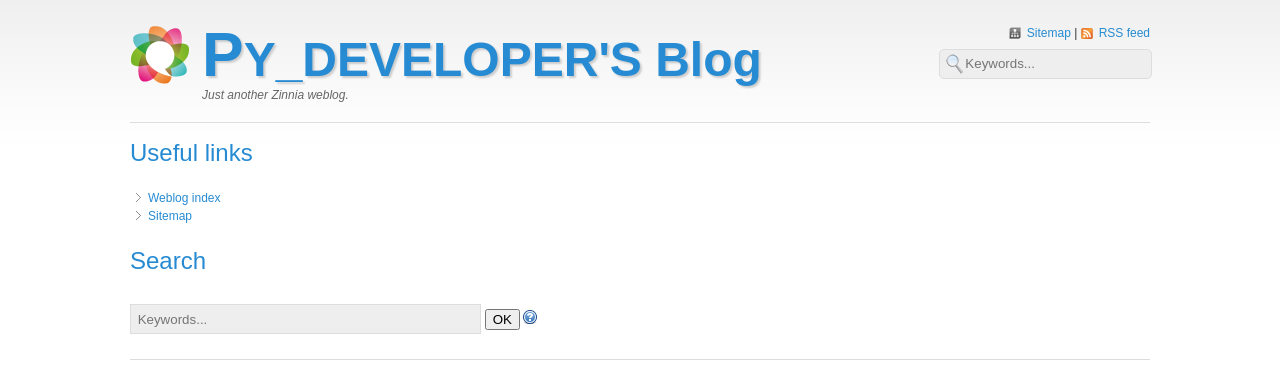
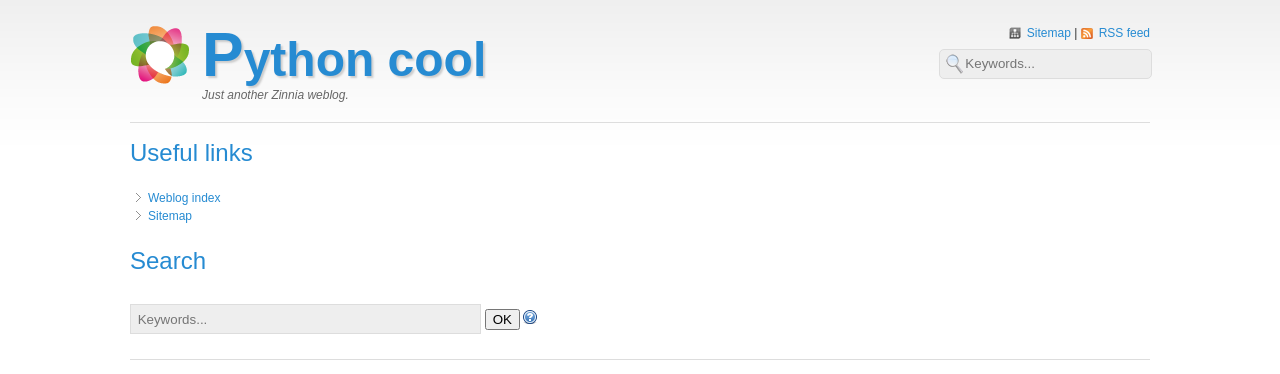
Before and after one commit to napoleon516/ownblog, a Django app: template zinnia/templates/zinnia/skeleton.html in a window 1280 px wide. Shown: the top 374 px of the page. Run offline with Django 3.2, Linux system fonts and the light colour scheme; the template is opened without the code that fills it, so the values that code supplies are empty; parts of the project's set-up code (start-up, migrations or seed data) failed here and were passed over.

Commit message:
Modify the WebSite title and logo content.

```diff
--- a/zinnia/templates/zinnia/base.html
+++ b/zinnia/templates/zinnia/base.html
@@ -13,7 +13,7 @@
     <link rel="author" type="text/plain" href="{% url 'zinnia:humans' %}" />
     <link rel="EditURI" type="application/rsd+xml" href="{% url 'zinnia:rsd' %}" />
     <link rel="wlwmanifest" type="application/wlwmanifest+xml" href="{% url 'zinnia:wlwmanifest' %}" />
-    <link rel="search" type="application/opensearchdescription+xml" title="PY_DEVELOPER'S Blog" href="{% url 'zinnia:opensearch' %}" />
+    <link rel="search" type="application/opensearchdescription+xml" title="Python cool" href="{% url 'zinnia:opensearch' %}" />
     <link rel="alternate" type="application/rss+xml" title="{% trans "RSS feed of last entries" %}" href="{% url 'zinnia:entry_feed' %}" />
     <link rel="alternate" type="application/rss+xml" title="{% trans "RSS feed of last discussions" %}" href="{% url 'zinnia:discussion_feed' %}" />
     {% get_archives_entries "zinnia/tags/entries_archives_link.html" %}
--- a/zinnia/templates/zinnia/skeleton.html
+++ b/zinnia/templates/zinnia/skeleton.html
@@ -4,7 +4,7 @@
 <html lang="{{ LANGUAGE_CODE }}">
   <head>
     <meta charset="utf-8">
-    <title>{% block title %}{% endblock title %}{% block title-page %}{% endblock title-page %} - PY_DEVELOPER'S Blog</title>
+    <title>{% block title %}{% endblock title %}{% block title-page %}{% endblock title-page %} - Python cool</title>
     <meta name="robots" content="follow, all" />
     <meta name="viewport" content="width=device-width, initial-scale=1.0" />
     <meta name="description" content="{% block meta-description %}{% trans "Just another Zinnia weblog." %}{% endblock meta-description %}{% block meta-description-page %}{% endblock meta-description-page %}" />
@@ -46,8 +46,8 @@
           </p>
         </form>
         <h1>
-          <a href="{% url 'zinnia:entry_archive_index' %}" title="PY_DEVELOPER'S Blog" rel="home">
-            PY_DEVELOPER'S Blog
+          <a href="{% url 'zinnia:entry_archive_index' %}" title="Python cool" rel="home">
+            Python cool
           </a>
         </h1>
         <blockquote>
```
Also changed, not shown: zinnia_bootstrap/templates/zinnia/skeleton.html (+4 -4 lines), static/zinnia_bootstrap/img/zinnia.png, zinnia_bootstrap/static/zinnia_bootstrap/img/zinnia.png.
